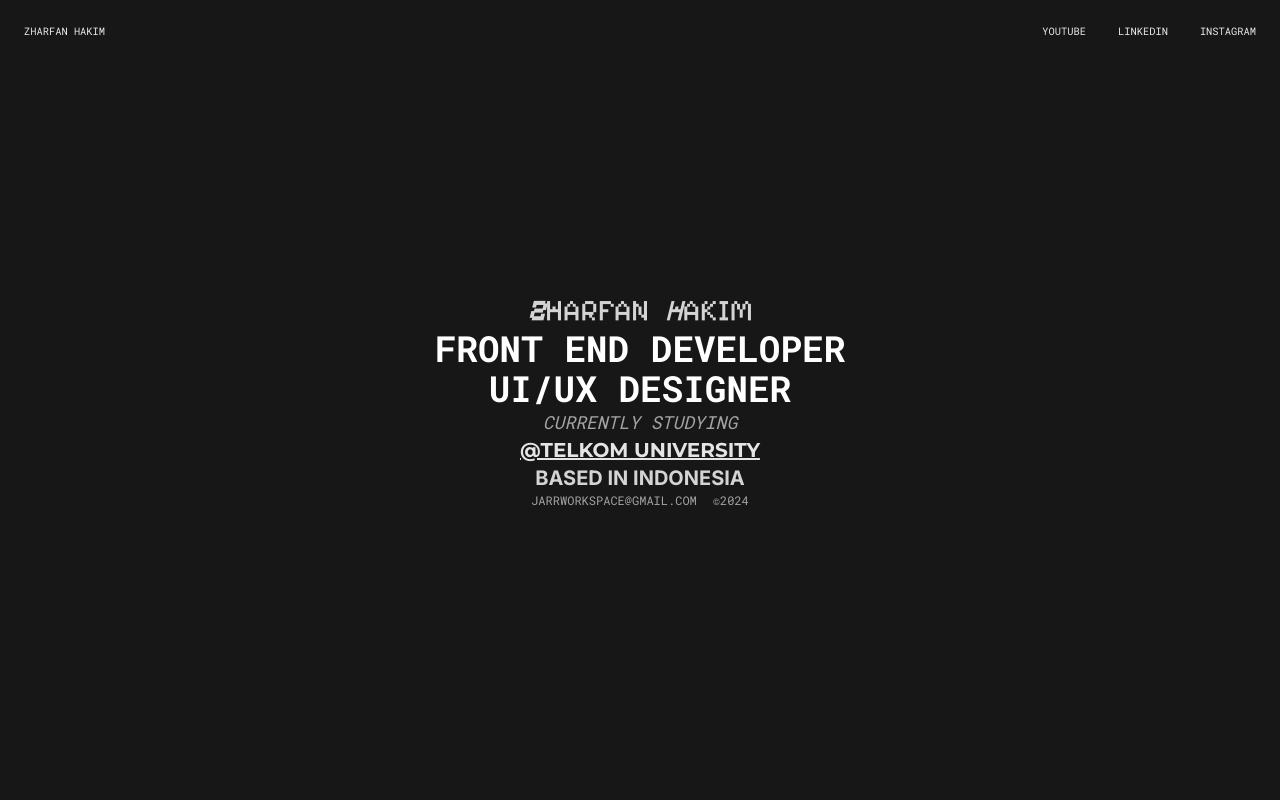
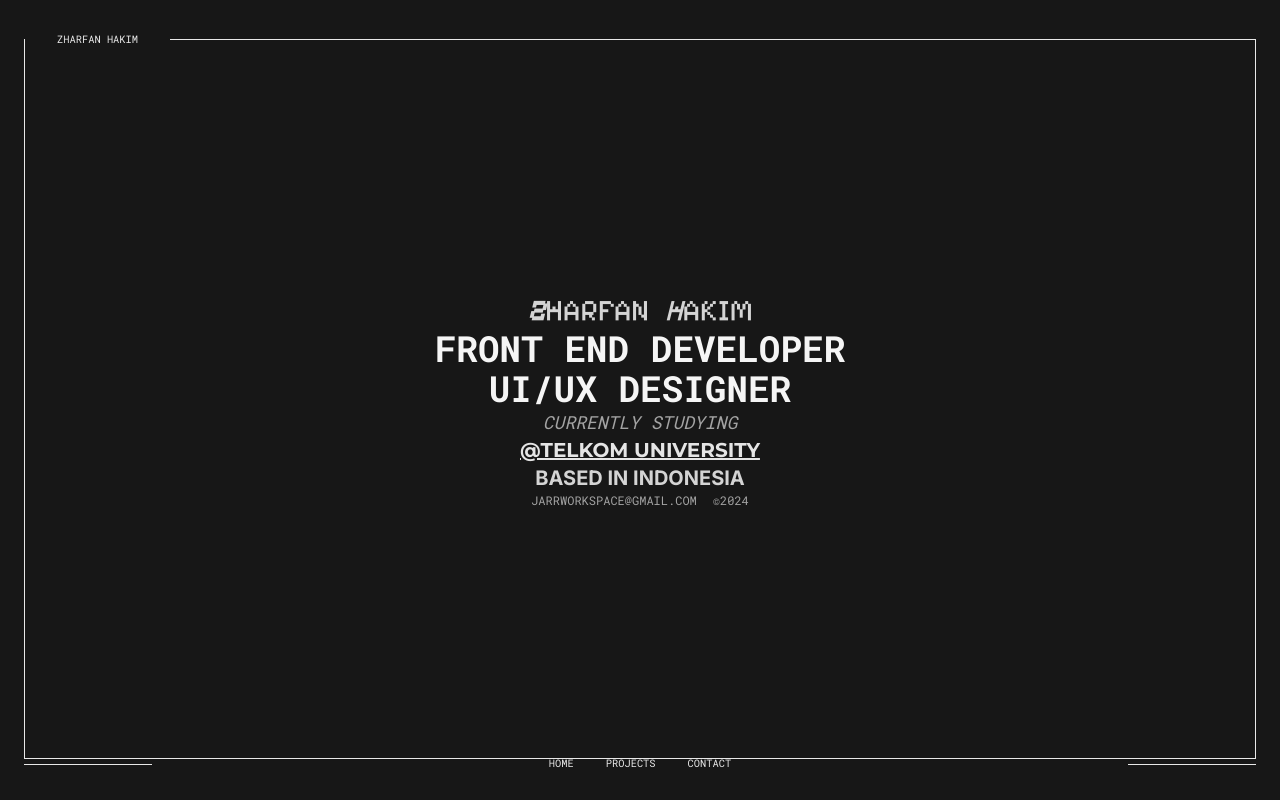
Before and after one commit to NekoJar/jarrworkspace-portfolio, a Next.js app: page / in a window 1280 px wide. Shown: the top 800 px of the page. Built offline with nearby package versions, Linux system fonts and the light colour scheme.

Commit message:
feat: updating navbar and adding prototype for the footerz

```diff
--- a/app/page.tsx
+++ b/app/page.tsx
@@ -1,12 +1,13 @@
+import { Contact } from "@/components/Contact";
 import { Hero } from "@/components/Hero";
 import { Projects } from "@/components/Projects";
-import Image from "next/image";
 
 export default function Home() {
   return (
     <main>
       <Hero />
       <Projects />
+      <Contact />
     </main>
   );
 }
--- /dev/null
+++ b/components/Contact.tsx
@@ -0,0 +1,17 @@
+import React from "react";
+
+export const Contact = () => {
+  return (
+    <div className="p-12 h-screen " id="contact">
+      <p className="text-5xl font-extrabold uppercase border-b text-white pb-4">
+        Connect
+      </p>
+      <div className="text-white">
+        Lorem ipsum dolor sit amet, consectetur adipisicing elit. Voluptatum
+        veniam velit exercitationem temporibus pariatur ex, libero sunt,
+        doloribus inventore mollitia sit maiores, explicabo eum obcaecati
+        eveniet non harum illum quos?
+      </div>
+    </div>
+  );
+};
--- a/components/Hero.tsx
+++ b/components/Hero.tsx
@@ -1,36 +1,13 @@
 import React from "react";
+import { HeroText } from "./ui/HeroText";
 
 export const Hero = () => {
   return (
-    <div className=" text-white p-20 py-64 w-[100%] h-[100vh] flex flex-col justify-center items-center uppercase">
-      <div className="flex items-center text-3xl justify-center w-max gap-4 text-neutral-300 font-pixel ">
-        <p className="first-letter:italic first-letter:font-extrabold">
-          Zharfan
-        </p>
-        <p className="first-letter:italic">Hakim</p>
-      </div>
-
-      <div className="flex flex-col uppercase font-extrabold text-4xl justify-center items-center w-9/12">
-        <p>Front End Developer</p>
-        <p>UI/UX Designer</p>
-      </div>
-
-      <div className="flex items-center text-lg italic uppercase w-max text-neutral-400">
-        <p>Currently Studying</p>
-      </div>
-
-      <div className="flex items-center text-xl underline uppercase w-max font-montserrat font-bold text-neutral-200">
-        <p>@Telkom University</p>
-      </div>
-
-      <div className="flex items-center text-xl uppercase w-max font-inter font-bold text-neutral-300">
-        <p>Based in Indonesia</p>
-      </div>
-
-      <div className="flex gap-4 items-center px-4 text-xs text-neutral-400">
-        <p>jarrworkspace@gmail.com</p>
-        <p>&copy;2024</p>
-      </div>
+    <div
+      className="p-20 py-64 w-[100%] h-[100vh] flex flex-col justify-center items-center uppercase"
+      id="home"
+    >
+      <HeroText />
     </div>
   );
 };
--- a/components/Navbar.tsx
+++ b/components/Navbar.tsx
@@ -1,16 +1,26 @@
+import Link from "next/link";
 import React from "react";
 
 export const Navbar = () => {
   return (
-    <div className="uppercase text-white text-[0.65rem] p-6 fixed w-full mix-blend-exclusion">
-      <ul className="flex items-center justify-between">
-        <li>Zharfan Hakim</li>
-        <div className="flex items-center gap-8">
-          <li>YouTube</li>
-          <li>LinkedIn</li>
-          <li>Instagram</li>
-        </div>
-      </ul>
+    <div className="h-full">
+      <div className="uppercase text-white text-[0.65rem] p-6 mt-2 fixed w-full mix-blend-exclusion top-0 flex justify-center items-center">
+        <fieldset className="border-t border-b border-r border-l border-white mix-blend-exclusion w-screen h-[90.92vh] ">
+          <legend className="px-8 ">Zharfan Hakim</legend>
+        </fieldset>
+      </div>
+
+      <div className="uppercase text-white text-[0.65rem] p-6 mb-1 fixed w-full mix-blend-exclusion bottom-0 ">
+        <ul className="flex items-center justify-between">
+          <div className="border-b border-l border-r border-white mix-blend-exclusion w-[10vw]"></div>
+          <div className="flex items-center gap-8 ">
+            <Link href="#home">Home</Link>
+            <Link href="#projects">Projects</Link>
+            <Link href="#contact">Contact</Link>
+          </div>
+          <div className="border-b border-white mix-blend-exclusion w-[10vw]"></div>
+        </ul>
+      </div>
     </div>
   );
 };
--- a/components/Projects.tsx
+++ b/components/Projects.tsx
@@ -9,7 +9,7 @@ const projects = [
 
 export const Projects = () => {
   return (
-    <div className="bg-neutral-200 p-4 h-screen pt-14">
+    <div className="bg-neutral-200 p-12 h-screen " id="projects">
       <p className="text-5xl font-extrabold uppercase border-b border-black pb-4">
         Projects
       </p>
--- /dev/null
+++ b/components/ui/HeroText.tsx
@@ -0,0 +1,36 @@
+import React from "react";
+
+export const HeroText = () => {
+  return (
+    <>
+      <div className="flex items-center text-3xl justify-center w-max gap-4 text-neutral-300 font-pixel ">
+        <p className="first-letter:italic first-letter:font-extrabold">
+          Zharfan
+        </p>
+        <p className="first-letter:italic">Hakim</p>
+      </div>
+
+      <div className="text-neutral-100 flex flex-col uppercase font-extrabold text-4xl justify-center items-center w-9/12">
+        <p>Front End Developer</p>
+        <p>UI/UX Designer</p>
+      </div>
+
+      <div className="flex items-center text-lg italic uppercase w-max text-neutral-400">
+        <p>Currently Studying</p>
+      </div>
+
+      <div className="flex items-center text-xl underline uppercase w-max font-montserrat font-bold text-neutral-200">
+        <p>@Telkom University</p>
+      </div>
+
+      <div className="flex items-center text-xl uppercase w-max font-inter font-bold text-neutral-300">
+        <p>Based in Indonesia</p>
+      </div>
+
+      <div className="flex gap-4 items-center px-4 text-xs text-neutral-400">
+        <p>jarrworkspace@gmail.com</p>
+        <p>&copy;2024</p>
+      </div>
+    </>
+  );
+};
--- a/package.json
+++ b/package.json
@@ -12,7 +12,7 @@
     "@radix-ui/react-icons": "^1.3.0",
     "class-variance-authority": "^0.7.0",
     "clsx": "^2.1.1",
-    "framer-motion": "^11.1.9",
+    "framer-motion": "^11.2.6",
     "gsap": "^3.12.5",
     "next": "14.2.3",
     "react": "^18",
```
Also changed, not shown: 1 other file (tests, documents, lock files or other folders).
